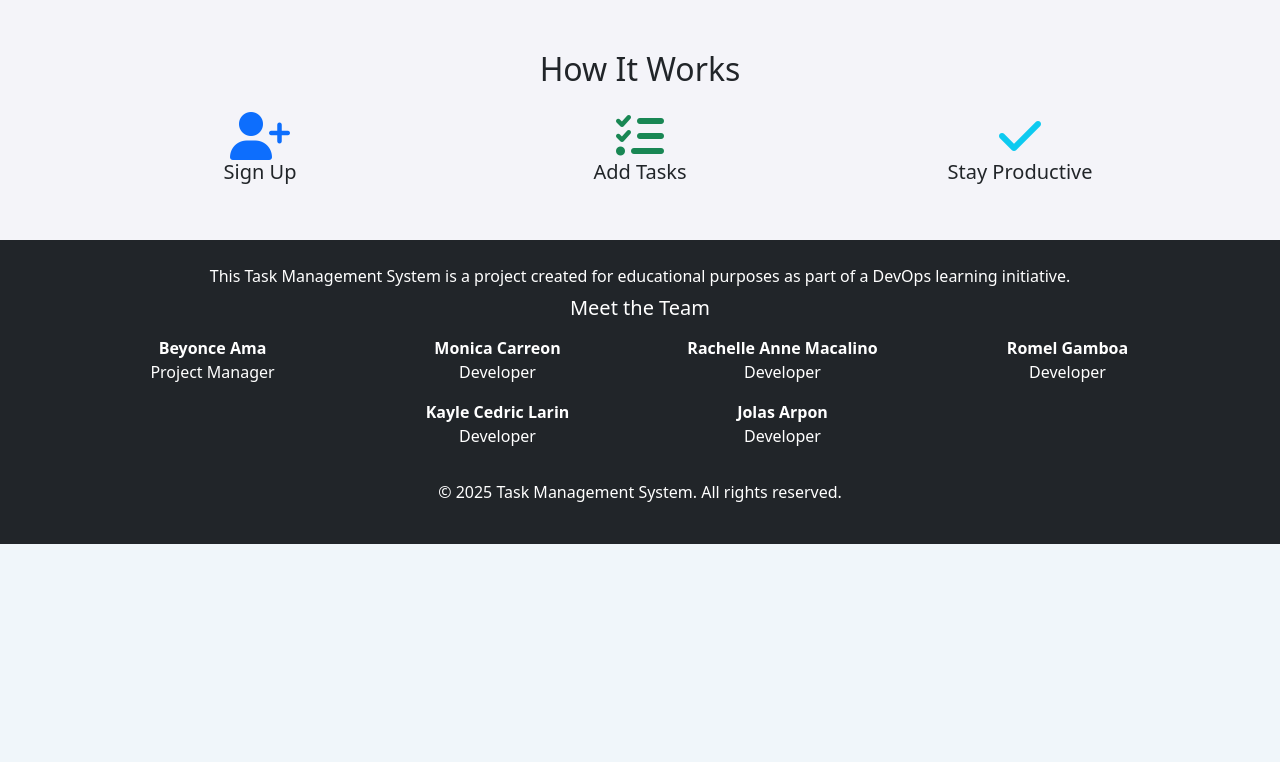
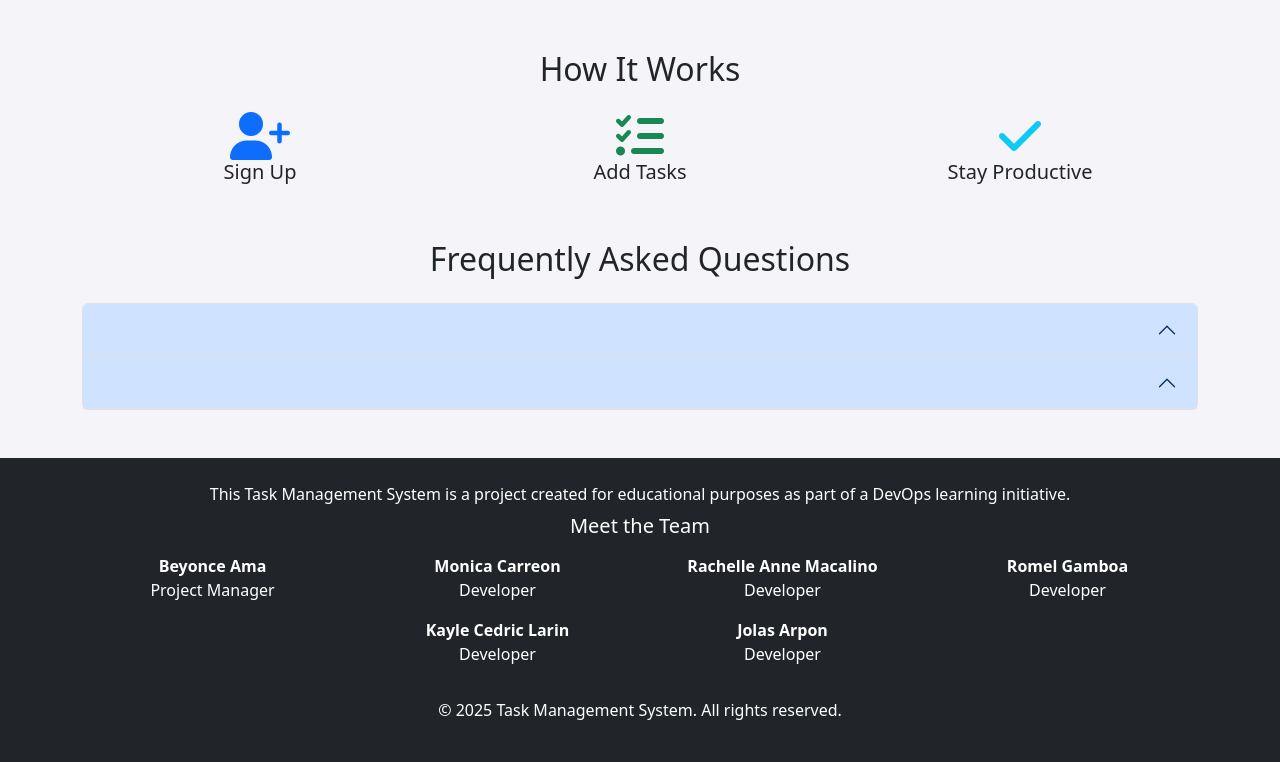
Before and after one commit to beyonce-ama/task-manager, a PHP site: page / in a window 1280 px wide. Shown: the part 690-1452 px from the top of the page. Before the commit the page ends 1234 px from the top, so only its background shows below. Run offline with PHP 8.4, Linux system fonts and the light colour scheme; some libraries are stand-ins or nearby versions.

Commit message:
editted by "Kayle Cedric Larin"

```diff
--- a/index.php
+++ b/index.php
@@ -127,6 +127,28 @@
         </div>
     </div>
 
+    <div class="container mt-5">
+        <h2 class="text-center">Frequently Asked Questions</h2>
+        <div class="accordion mt-4" id="faqAccordion">
+            <div class="accordion-item">
+                <h2 class="accordion-header">
+                    <button class="accordion-button" type="button" data-bs-toggle="collapse" data-bs-target="#faq1">
+                    </button>
+                </h2>
+                <div id="faq1" class="accordion-collapse collapse show">
+                </div>
+            </div>
+            <div class="accordion-item">
+                <h2 class="accordion-header">
+                    <button class="accordion-button" type="button" data-bs-toggle="collapse" data-bs-target="#faq2">
+                    </button>
+                </h2>
+                <div id="faq2" class="accordion-collapse collapse">
+                </div>
+            </div>
+        </div>
+    </div>
+
     <!-- Footer -->
     <footer class="footer mt-5 py-4 bg-dark text-white">
         <div class="container text-center">
```
